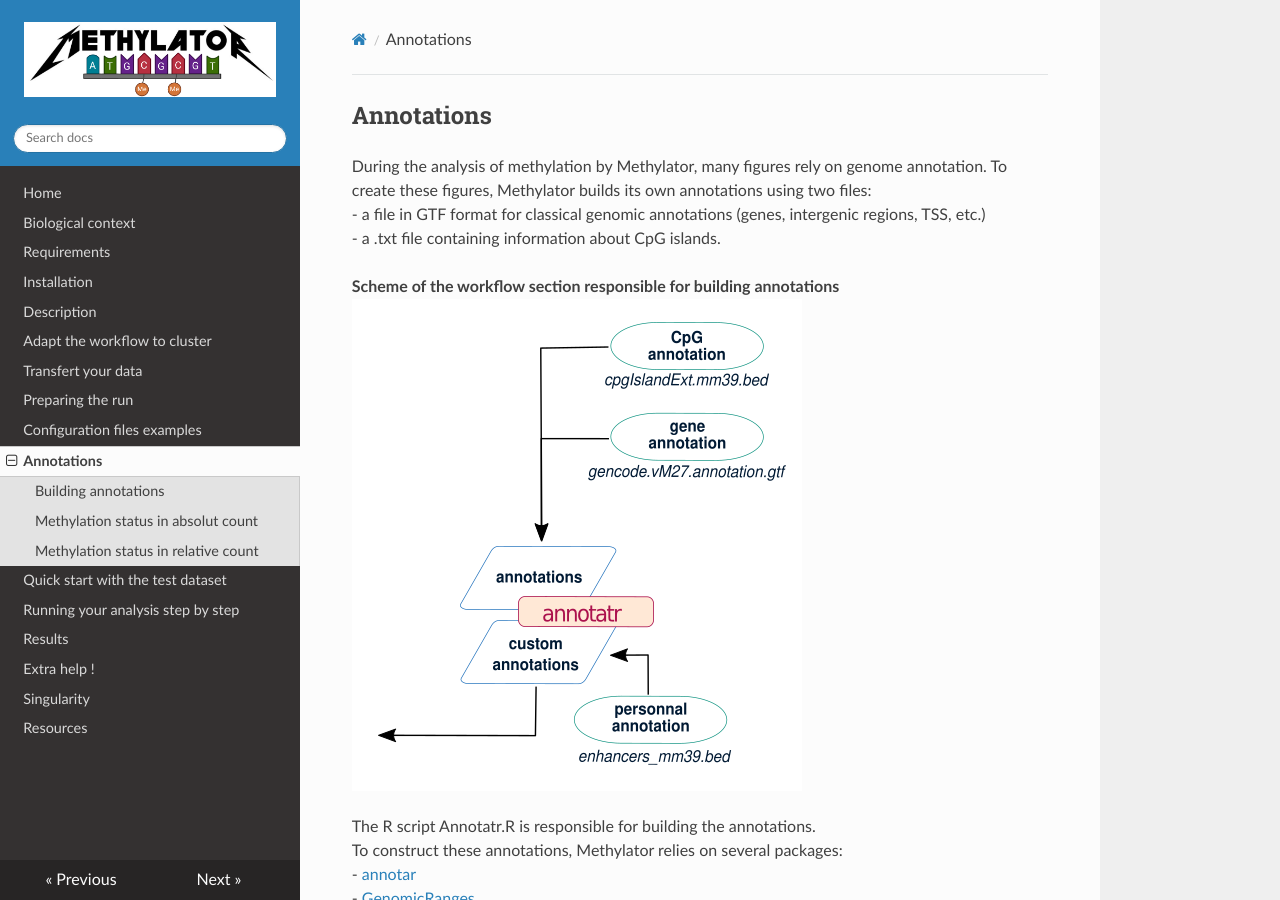
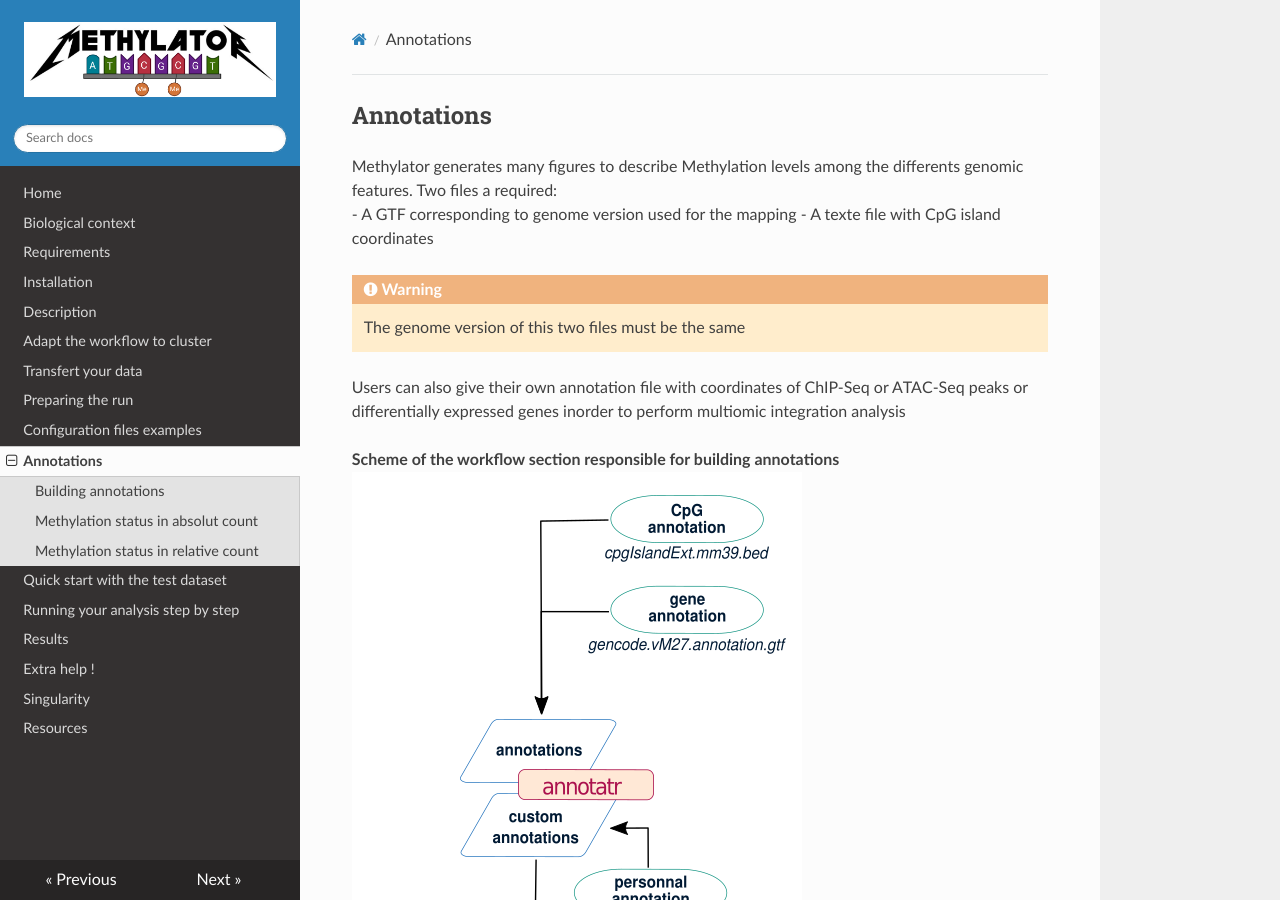
Before and after one commit to parisepigenetics/Methylator-Documentation, an MkDocs documentation site: the page built from docs/annotations.md, in a window 1280 px wide and 900 px high. Built offline with MkDocs 1.6.1, drawn with Linux system fonts in a browser that asks for light colours; nearby versions of some CDN libraries.

Commit message:
Update annotations.md

```diff
--- a/docs/annotations.md
+++ b/docs/annotations.md
@@ -1,9 +1,14 @@
 
 ## Annotations
 
-During the analysis of methylation by Methylator, many figures rely on genome annotation. To create these figures, Methylator builds its own annotations using two files:
-- a file in GTF format for classical genomic annotations (genes, intergenic regions, TSS, etc.)
-- a .txt file containing information about CpG islands.
+Methylator generates many figures to describe Methylation levels among the differents genomic features. Two files a required:
+- A GTF corresponding to genome version used for the mapping
+- A texte file with CpG island coordinates
+
+!!! warning
+    The genome version of this two files must be the same
+
+Users can also give their own annotation file with coordinates of  ChIP-Seq or ATAC-Seq peaks or differentially expressed genes inorder to perform multiomic integration analysis
 
 
 **Scheme of the workflow section responsible for building annotations**
```
